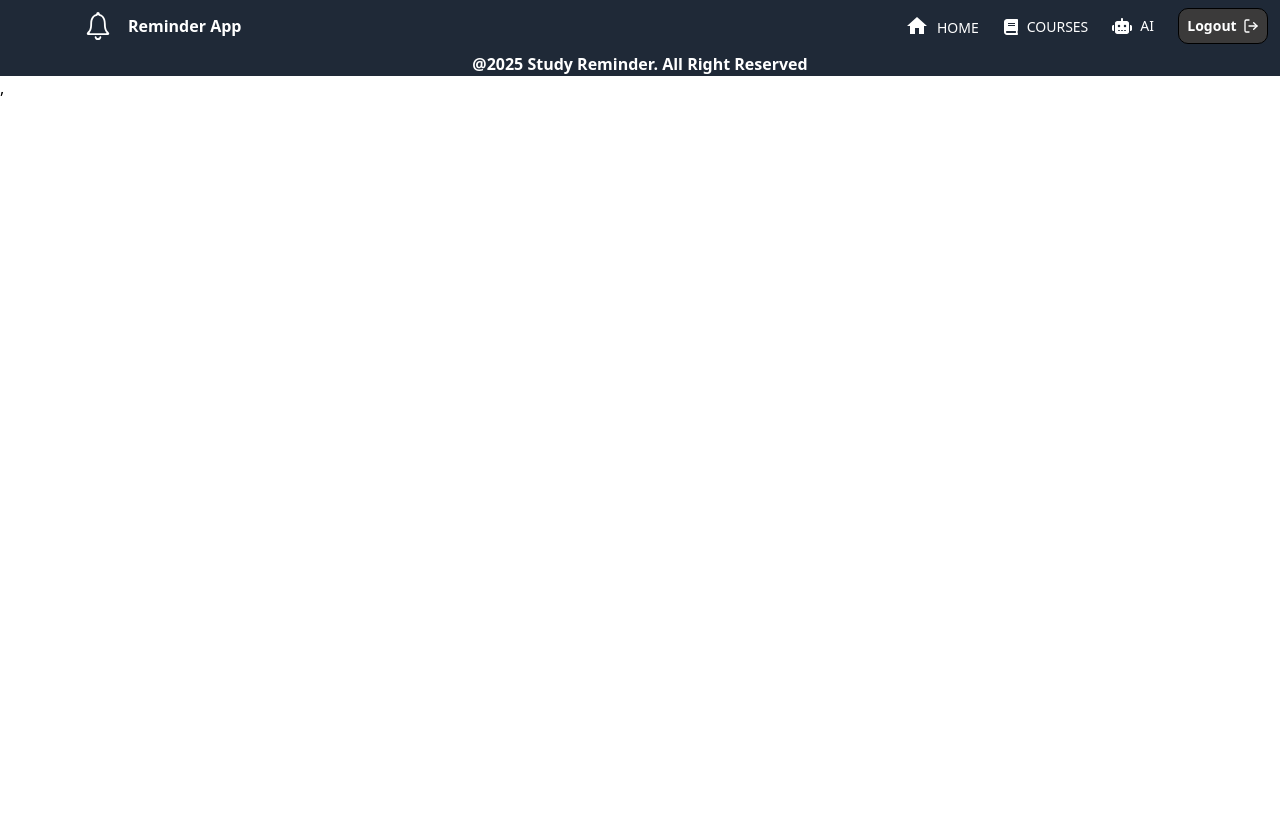
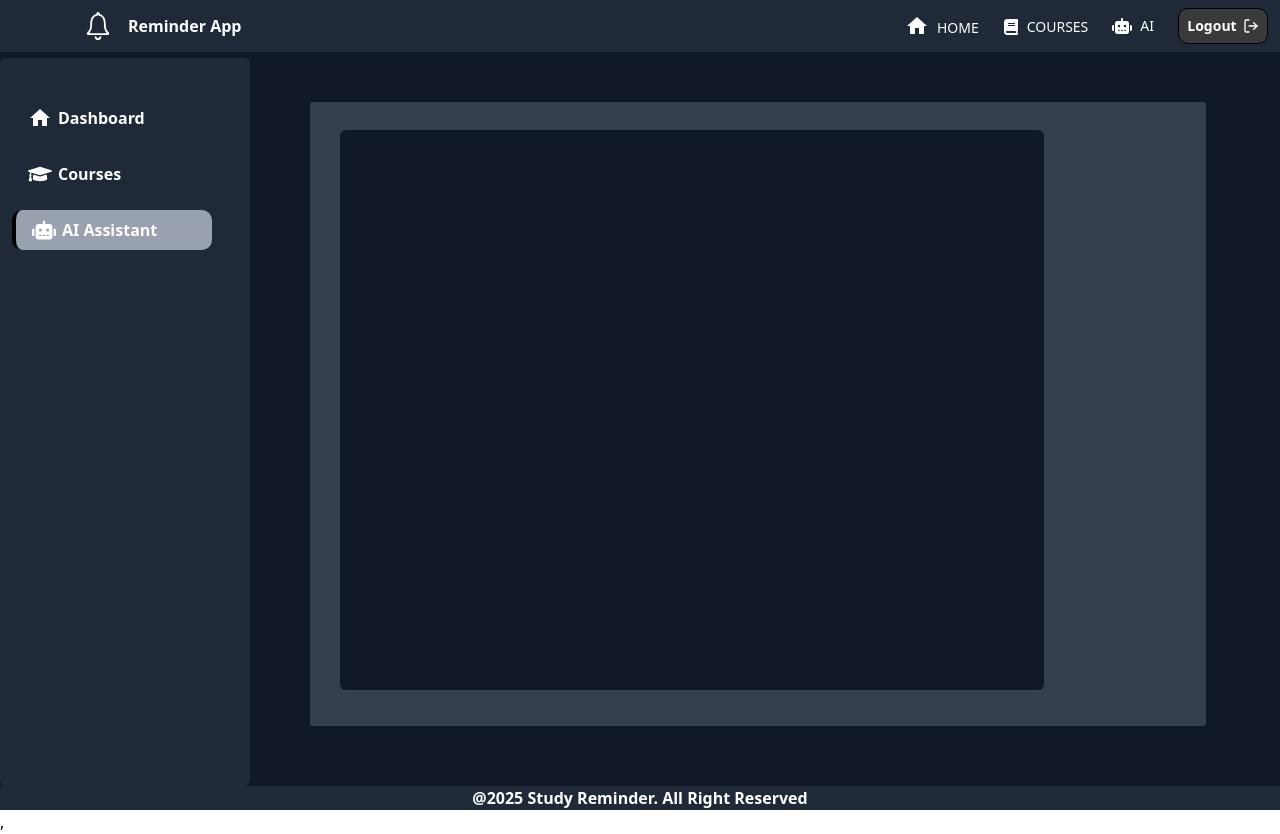
Before and after one commit to Aklile612/Reminder-App, a React (Vite) app: page /aipage in a window 1280 px wide. Before the commit the page ends 800 px from the top, so only its background shows below. Built offline with nearby package versions, Linux system fonts and the light colour scheme.

Commit message:
edited the ai page

```diff
--- a/src/Components/Ai Assistant/AssistantPage.jsx
+++ b/src/Components/Ai Assistant/AssistantPage.jsx
@@ -7,7 +7,16 @@ const AssistantPage = () => {
   return (
     <>
     <Header/>
-
+    <div className='flex gap-[20px] bg-[#111827]'>
+      <div>
+        <SideBar/>
+      </div>
+      <div className='md:w-[70vw]  md:h-[78vh] rounded-[3px] md:mx-[40px] md:mt-[50px] bg-[#353f4e]'>
+        <div className='md:w-[55vw] md:my-7 rounded-[6px] md:h-[70vh] md:mx-[30px] bg-[#111827]'>
+          <span className='text-white'></span>
+        </div>
+      </div>
+    </div>
 
 
 
```
